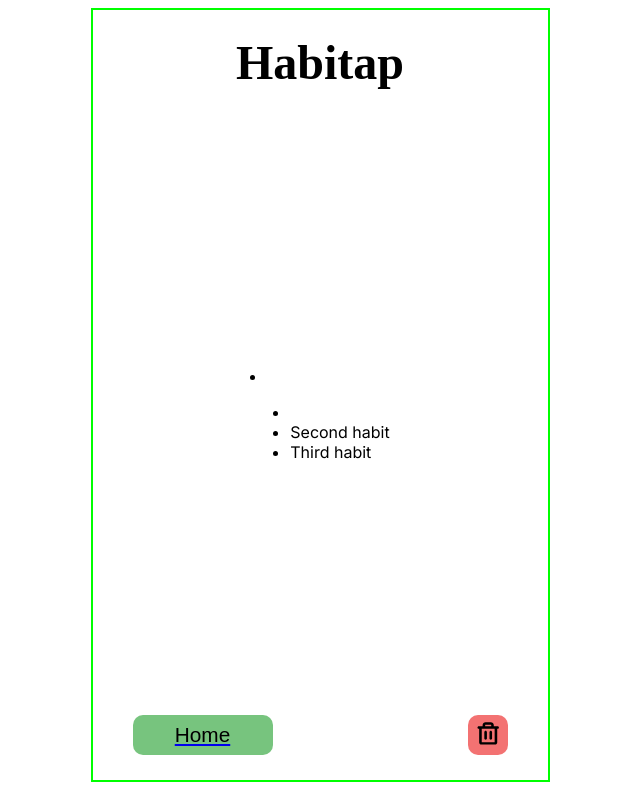
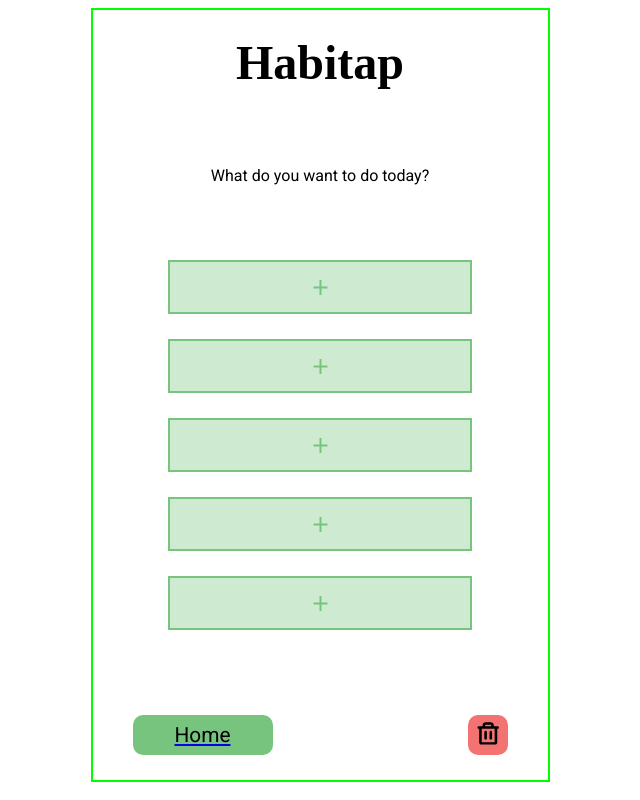
Before and after one commit to liz-robson/SoC-final-project, a Next.js app: page /myList in a window 1280 px wide. Shown: the whole page, without its empty margins (320-960 px from the left). Built offline with nearby package versions, Linux system fonts and the light colour scheme; a web font is replaced by a local one.

Commit message:
edited styling and added 5 empty list items to list

```diff
--- a/components/emptyListItem/emptyListItem.module.css
+++ b/components/emptyListItem/emptyListItem.module.css
@@ -1,6 +1,10 @@
-.empty-list-item {
+.emptyListItem {
+    display: flex;
+    justify-content: center;
+    align-items: center;
     width: 300px;
     height: 50px;
-    color: #CEEAD0;
-    border: solid, 1px, #77C47E;
+    background-color: #CEEAD0;
+    border: 2px solid #77C47E;
+    margin-bottom: 25px;
 }
--- a/components/emptyListItem/index.tsx
+++ b/components/emptyListItem/index.tsx
@@ -1,3 +1,15 @@
+import Image from "next/image";
+import plusIcon from '../../public/icons/empty-list-plus-icon.svg'
+import styles from '../emptyListItem/emptyListItem.module.css'
+
 export default function EmptyListItem() {
-    return <div className="empty-list-item"><li></li></div>;
+    return (
+    <div className={styles.emptyListItem}>
+        <Image
+      src={plusIcon}
+      alt="Plus-icon"
+      height={15}
+      />
+    </div>
+    );
   }
--- a/components/list/index.tsx
+++ b/components/list/index.tsx
@@ -4,11 +4,10 @@ export default function List() {
   return (
     <>
     <EmptyListItem />
-      <ul>
-        <li></li>
-        <li>Second habit</li>
-        <li>Third habit</li>
-      </ul>
+    <EmptyListItem />
+    <EmptyListItem />
+    <EmptyListItem />
+    <EmptyListItem />
     </>
   );
 }
--- a/src/app/globals.css
+++ b/src/app/globals.css
@@ -1,4 +1,9 @@
 @import url('https://fonts.googleapis.com/css2?family=Rozha+One&display=swap');
+@import url('https://fonts.googleapis.com/css2?family=Roboto:wght@100;300;400;500;700&display=swap');
+
+* {
+  font-family: 'Roboto', sans-serif;
+}
 
 .btn-container {
   display: flex;
@@ -27,4 +32,5 @@
   font-family: 'Rozha One', serif;
   font-size: 3rem;
   margin-top: 0;
+  margin-bottom: 0;
 }
--- a/src/app/myList/page.tsx
+++ b/src/app/myList/page.tsx
@@ -1,12 +1,14 @@
 import DelToDoBtn from "../../../components/delToDo";
 import MainBtn from "../../../components/MainBtn";
 import List from "../../../components/list";
+import Prompt from "../../../components/prompt";
 
 
 export default function MyList() {
   return <>
   <section className="main">
     <h1 id="habitap-header">Habitap</h1>
+    <Prompt />
   <div>
     <List />
   </div>
```
Also changed, not shown: public/icons/empty-list-plus-icon.svg (added).
